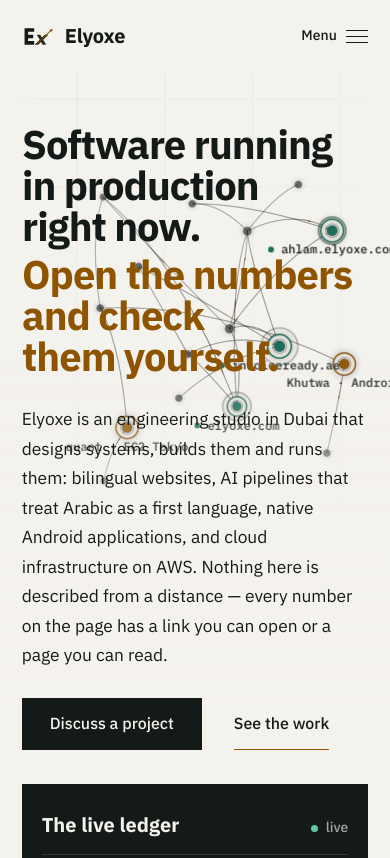
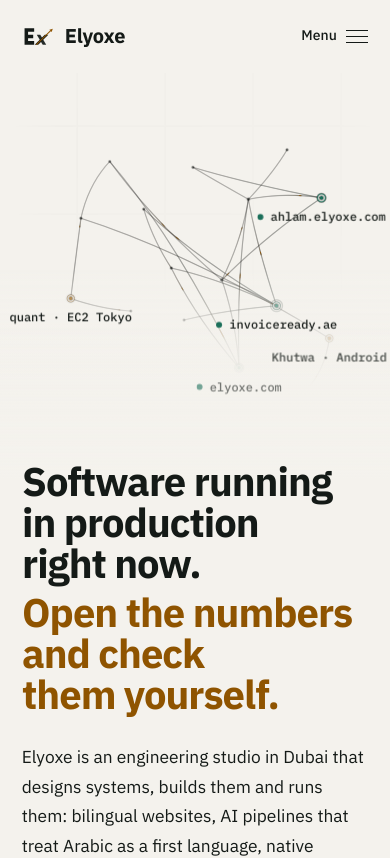
Before and after one commit to MrDMX7/elyoxe, a Next.js app in the folder site/: page /en in a window 390 px wide. Shown: the top 858 px of the page. Built offline with nearby package versions, Linux system fonts and the light colour scheme.

Commit message:
Phone hero band, field kept out of the headline column, font diet, noscene Lighthouse run
Co-Authored-By: Claude Fable 5.1 <noreply@anthropic.com>
Claude-Session: https://claude.ai/code/session_01PNQYi7b481yE79UwNXt8z9

```diff
--- a/site/app/globals.css
+++ b/site/app/globals.css
@@ -41,7 +41,7 @@
   --rule-soft: #E6E2D9;
   --rule-ink: #2E3934;
 
-  --font-ar: var(--font-plex-arabic), "IBM Plex Sans Arabic", system-ui, sans-serif;
+  --font-ar: var(--font-plex-arabic), "IBM Plex Sans Arabic", var(--font-plex-sans), "IBM Plex Sans", system-ui, sans-serif;
   --font-en: var(--font-plex-sans), "IBM Plex Sans", "Helvetica Neue", Arial, sans-serif;
   --font-mono: var(--font-plex-mono), "IBM Plex Mono", ui-monospace, "SF Mono", Menlo, monospace;
 
@@ -194,7 +194,11 @@ html[lang="ar"] .nav .switch { font-family: var(--font-en); }
 /* on phones the field lives in the top of the hero; the copy below it sits on
    a paper fade so the map never competes with the headline */
 @media (max-width: 1023px) {
-  .hero-canvas::after { content: ""; position: absolute; inset: 0; background: linear-gradient(to bottom, transparent 22%, var(--paper) 52%); pointer-events: none; }
+  /* the hero grows past one screen on phones, so the field gets a fixed band
+     at the top and the copy starts below it; the band fades into paper */
+  .hero { padding-block-start: 46svh; }
+  .hero-canvas { inset: 0 0 auto 0; block-size: 48svh; }
+  .hero-canvas::after { content: ""; position: absolute; inset: 0; background: linear-gradient(to bottom, transparent 62%, var(--paper) 100%); pointer-events: none; }
   .hero-label:not(.is-anchor) { display: none; }
   .hero-label { font-size: 11px; }
 }
@@ -221,7 +225,7 @@ html[lang="ar"] .nav .switch { font-family: var(--font-en); }
 @keyframes pulse { 0% { box-shadow: 0 0 0 0 color-mix(in srgb, var(--verdigris-lit) 55%, transparent); } 100% { box-shadow: 0 0 0 10px transparent; } }
 .ledger-rows { display: grid; }
 .ledger-row { display: grid; grid-template-columns: 1fr auto; grid-template-areas: "label value" "unit action"; column-gap: 1rem; align-items: baseline; padding-block: .8rem; border-block-start: 1px solid var(--rule-ink); }
-@media (min-width: 560px) { .ledger-row { grid-template-columns: minmax(0, 1.7fr) auto minmax(0, 1fr) auto; grid-template-areas: "label value unit action"; } }
+@media (min-width: 560px) { .ledger-row { grid-template-columns: minmax(0, 2.1fr) auto minmax(0, 0.9fr) auto; grid-template-areas: "label value unit action"; } }
 .ledger-row .label { grid-area: label; font-family: var(--font-mono); font-size: var(--fs-small); direction: ltr; unicode-bidi: isolate; text-align: start; overflow: hidden; text-overflow: ellipsis; white-space: nowrap; }
 .ledger-row .label.is-text { font-family: var(--font-body); direction: inherit; }
 .ledger-row .value { grid-area: value; font-family: var(--font-mono); font-weight: 500; font-size: 1.5rem; color: var(--saffron-lit); direction: ltr; unicode-bidi: isolate; text-align: end; min-inline-size: 4.5ch; opacity: var(--slot-opacity, 1); }
--- a/site/components/HeroScene.tsx
+++ b/site/components/HeroScene.tsx
@@ -451,7 +451,9 @@ function Field({ dir, mobile, reduced }: { dir: "rtl" | "ltr"; mobile: boolean;
       // compressed into the top ~45%: y 0.06..0.62 maps to 0.082..0.429, which
       // keeps every anchor (and its label, which hangs ~0.55rem lower) clear of
       // both the veil and the headline.
-      if (mobile) { nx = 0.07 + nx * 0.86; ny = 0.045 + n.y * 0.62; }
+      // on phones the canvas is a 48svh band above the copy (see globals.css),
+      // so the layout fills the band instead of the top of a full-height hero
+      if (mobile) { nx = 0.07 + nx * 0.86; ny = 0.10 + n.y * 1.55; }
 
       const anchor = n.kind === "anchor";
       const h1 = hash(i, 1);
@@ -777,7 +779,7 @@ function Field({ dir, mobile, reduced }: { dir: "rtl" | "ltr"; mobile: boolean;
     (su.uPar.value as THREE.Vector2).set(-ptrEase.current.nx * 14, ptrEase.current.ny * 14 + scroll * 45);
     // the sheet fades out below the field: on mobile that window rides above
     // the veil (which is solid paper up to 22% and clear by 52%)
-    (su.uKeep.value as THREE.Vector2).set(mobile ? 0.46 : 0.18, mobile ? 0.74 : 0.56);
+    (su.uKeep.value as THREE.Vector2).set(mobile ? 0.30 : 0.18, mobile ? 0.80 : 0.56);
     su.uAmp.value = mobile ? 0.045 : 0.055;
 
     const wu = wireMat.uniforms;
--- a/site/content/systems.ts
+++ b/site/content/systems.ts
@@ -1,6 +1,8 @@
 /* The systems map behind the hero: the infrastructure Elyoxe actually runs,
    not a generic particle field. Positions are normalised to the canvas
-   (x from the reading-start side, y from the top) and mirrored for RTL. */
+   (x from the reading-start side, y from the top) and mirrored for RTL.
+   The start half (x < 0.5) is the headline column in both directions, so it
+   stays above y 0.33; the end half sits above the ledger panel (y <= 0.44). */
 export type SystemNode = {
   id: string; label: string; x: number; y: number;
   kind: "anchor" | "infra"; live?: boolean; slug?: string; size?: number;
@@ -8,23 +10,23 @@ export type SystemNode = {
 
 export const nodes: SystemNode[] = [
   // the four projects + this page
-  { id: "invoiceready", label: "invoiceready.ae", x: 0.74, y: 0.26, kind: "anchor", live: true, slug: "invoiceready", size: 1.6 },
-  { id: "ahlam", label: "ahlam.elyoxe.com", x: 0.86, y: 0.12, kind: "anchor", live: true, slug: "ahlam", size: 1.6 },
-  { id: "elyoxe", label: "elyoxe.com", x: 0.62, y: 0.34, kind: "anchor", live: true, size: 1.3 },
-  { id: "khutwa", label: "Khutwa · Android", x: 0.95, y: 0.31, kind: "anchor", slug: "khutwa", size: 1.5 },
-  { id: "quant", label: "quant · EC2 Tokyo", x: 0.3, y: 0.37, kind: "anchor", slug: "quantitative-method", size: 1.5 },
+  { id: "invoiceready", label: "invoiceready.ae", x: 0.74, y: 0.3, kind: "anchor", live: true, slug: "invoiceready", size: 1.6 },
+  { id: "ahlam", label: "ahlam.elyoxe.com", x: 0.86, y: 0.13, kind: "anchor", live: true, slug: "ahlam", size: 1.6 },
+  { id: "elyoxe", label: "elyoxe.com", x: 0.63, y: 0.4, kind: "anchor", live: true, size: 1.3 },
+  { id: "khutwa", label: "Khutwa · Android", x: 0.9, y: 0.36, kind: "anchor", slug: "khutwa", size: 1.5 },
+  { id: "quant", label: "quant · EC2 Tokyo", x: 0.13, y: 0.29, kind: "anchor", slug: "quantitative-method", size: 1.5 },
   // the infrastructure they run on
   { id: "cloudfront", label: "CloudFront", x: 0.66, y: 0.14, kind: "infra", size: 1.1 },
-  { id: "s3", label: "S3", x: 0.54, y: 0.24, kind: "infra", size: 1.1 },
+  { id: "s3", label: "S3", x: 0.56, y: 0.26, kind: "infra", size: 1.1 },
   { id: "acm", label: "ACM", x: 0.76, y: 0.05, kind: "infra" },
-  { id: "route53", label: "Route 53", x: 0.48, y: 0.08, kind: "infra" },
-  { id: "lambda", label: "Lambda", x: 0.42, y: 0.27, kind: "infra" },
-  { id: "ses", label: "SES", x: 0.34, y: 0.17, kind: "infra" },
-  { id: "dynamodb", label: "DynamoDB", x: 0.46, y: 0.35, kind: "infra" },
-  { id: "actions", label: "GitHub Actions", x: 0.24, y: 0.07, kind: "infra" },
-  { id: "github", label: "GitHub", x: 0.16, y: 0.21, kind: "infra" },
-  { id: "ec2", label: "EC2 · ap-northeast-1", x: 0.2, y: 0.44, kind: "infra" },
-  { id: "android", label: "SensorManager", x: 0.88, y: 0.4, kind: "infra" },
+  { id: "route53", label: "Route 53", x: 0.49, y: 0.08, kind: "infra" },
+  { id: "lambda", label: "Lambda", x: 0.41, y: 0.24, kind: "infra" },
+  { id: "ses", label: "SES", x: 0.35, y: 0.15, kind: "infra" },
+  { id: "dynamodb", label: "DynamoDB", x: 0.47, y: 0.33, kind: "infra" },
+  { id: "actions", label: "GitHub Actions", x: 0.25, y: 0.07, kind: "infra" },
+  { id: "github", label: "GitHub", x: 0.14, y: 0.16, kind: "infra" },
+  { id: "ec2", label: "EC2 · ap-northeast-1", x: 0.3, y: 0.31, kind: "infra" },
+  { id: "android", label: "SensorManager", x: 0.82, y: 0.44, kind: "infra" },
 ];
 
 export const edges: [string, string][] = [
--- a/site/lib/fonts.ts
+++ b/site/lib/fonts.ts
@@ -2,20 +2,23 @@ import { IBM_Plex_Sans_Arabic, IBM_Plex_Sans, IBM_Plex_Mono } from "next/font/go
 
 /* One superfamily. The Arabic face leads; Latin and Mono are its siblings, so a
    number set in mono is the same shape on the Arabic root and the English mirror. */
+/* Weights are deliberately few: every weight is a preloaded file on the LCP
+   path. Latin inside Arabic text falls through to Plex Sans (see --font-ar). */
 export const plexArabic = IBM_Plex_Sans_Arabic({
-  weight: ["400", "500", "700"],
-  subsets: ["arabic", "latin"],
+  weight: ["400", "700"],
+  subsets: ["arabic"],
   variable: "--font-plex-arabic",
   display: "swap",
 });
 export const plexSans = IBM_Plex_Sans({
   weight: ["400", "500", "700"],
+  preload: true,
   subsets: ["latin"],
   variable: "--font-plex-sans",
   display: "swap",
 });
 export const plexMono = IBM_Plex_Mono({
-  weight: ["400", "500"],
+  weight: ["500"],
   subsets: ["latin"],
   variable: "--font-plex-mono",
   display: "swap",
```
